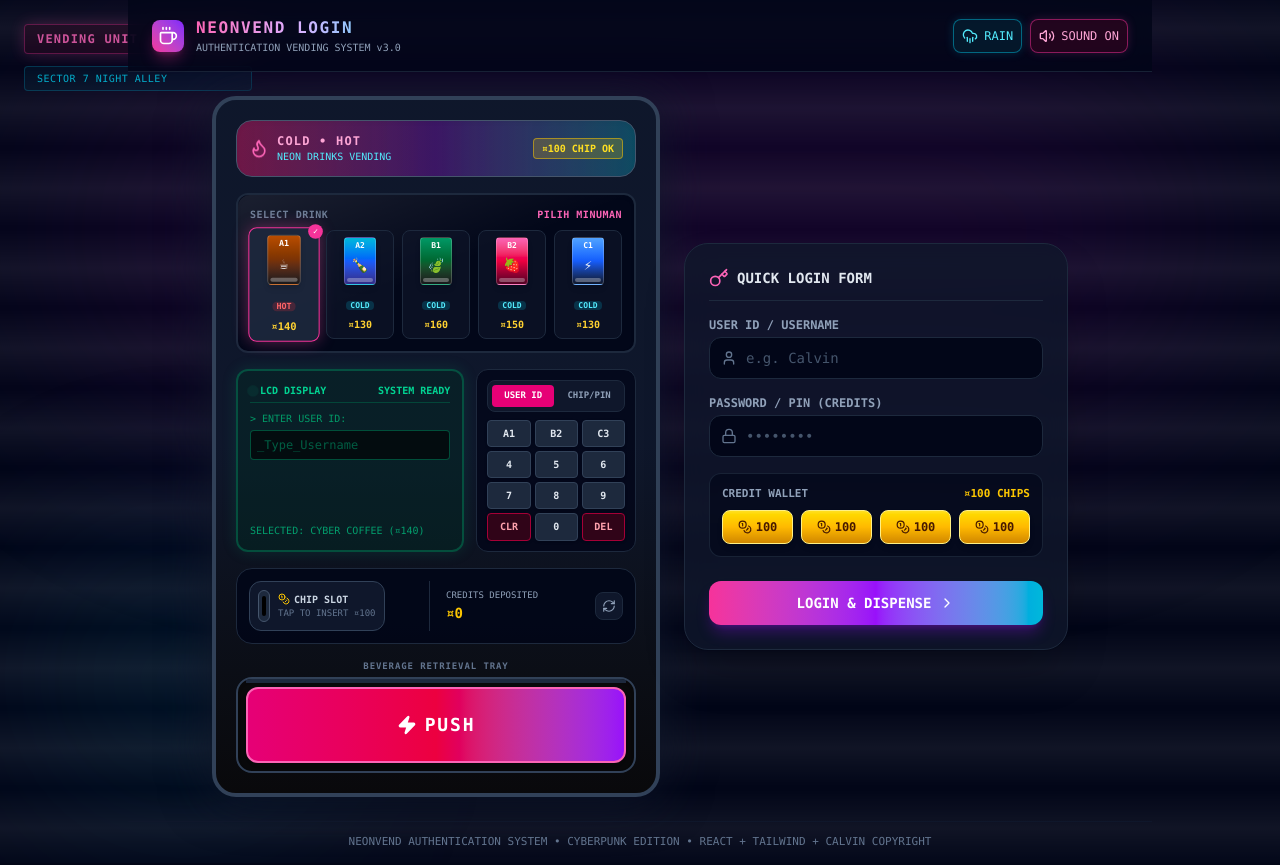
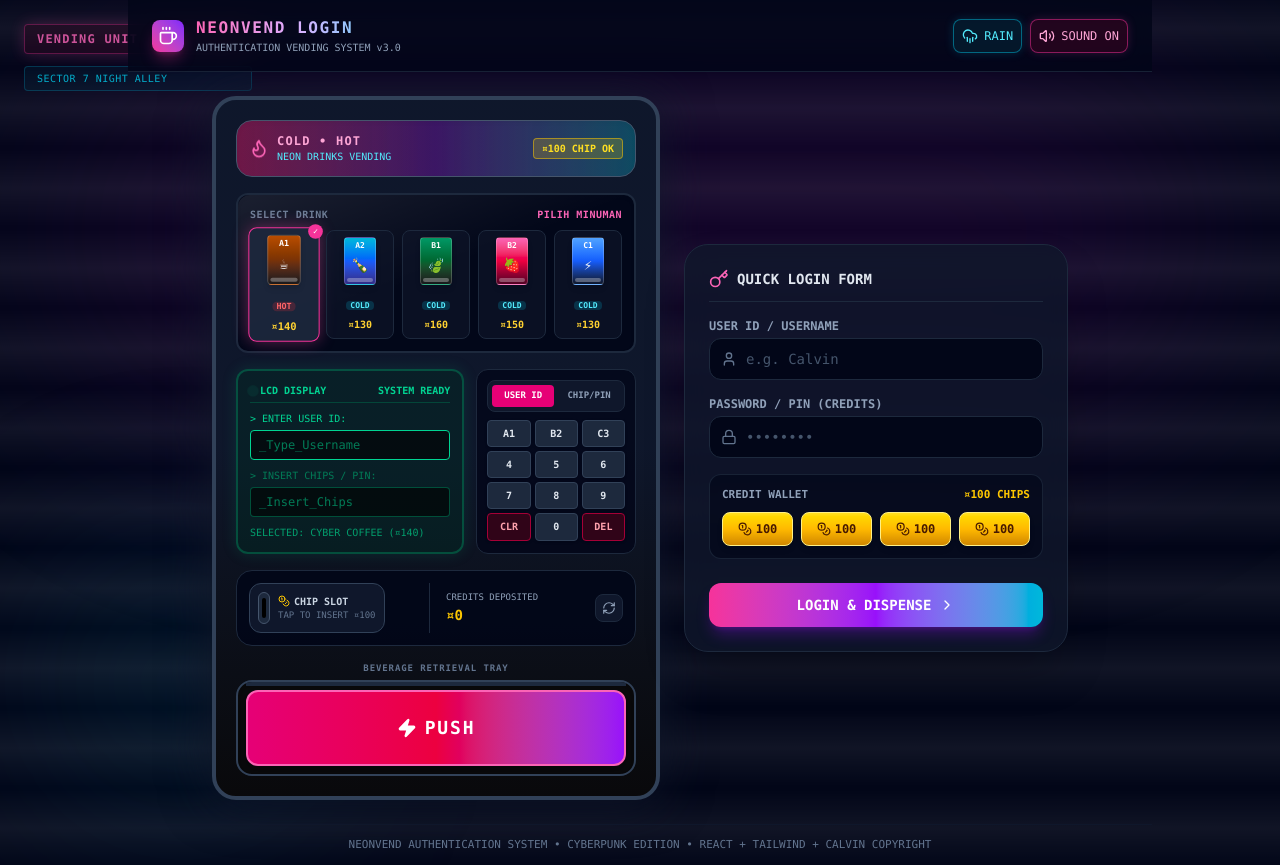
Before and after one commit to vinnshpa/praktik_react_deploy, a React (Vite) app: page / in a window 1280 px wide. Built offline with nearby package versions, Linux system fonts and the light colour scheme.

Commit message:
Add user input fields with focus handling

```diff
--- a/src/components/VendingMachine.jsx
+++ b/src/components/VendingMachine.jsx
@@ -1,9 +1,18 @@
+import { useRef } from 'react';
 import { Coins, Flame, RefreshCw, Zap } from 'lucide-react';
 import { DRINKS, KEYS } from '../data';
 
 export default function VendingMachine({ m }) {
   const { drink, tab, username, password, coins, coinAnim, error, appState } = m;
   const busy = appState === 'dispensing';
+  const userRef = useRef(null);
+  const passRef = useRef(null);
+  const fieldCls = (active) =>
+    `select-text w-full bg-black/60 px-2 py-2.5 sm:py-1.5 rounded border min-h-[40px] sm:min-h-[28px]
+     text-base sm:text-xs text-emerald-300 placeholder:text-emerald-700 font-mono caret-emerald-300
+     focus:outline-none focus:border-emerald-400 focus:shadow-[0_0_10px_rgba(16,185,129,0.4)]
+     ${active ? 'border-emerald-400' : 'border-emerald-800/80'}`;
+
   const tabBtn = (id, label) => (
     <button type="button" onClick={() => { m.fx('keypad'); m.setTab(id); }}
       className={`py-2 sm:py-1 text-[10px] sm:text-[9px] font-bold rounded ${tab === id ? 'bg-pink-600 text-white' : 'text-slate-400 hover:text-white'}`}>{label}</button>
@@ -60,12 +69,46 @@ export default function VendingMachine({ m }) {
               <span className="flex items-center gap-1"><span className="w-1.5 h-1.5 rounded-full bg-emerald-400 animate-ping" /> LCD DISPLAY</span>
               <span>SYSTEM READY</span>
             </div>
-            <div className="space-y-1">
-              <div className="text-[10px] text-emerald-600">{tab === 'username' ? '> ENTER USER ID:' : '> INSERT CHIPS / PIN:'}</div>
-              <div className="bg-black/60 p-1.5 rounded border border-emerald-800/80 text-xs text-emerald-300 min-h-[28px] break-all flex items-center">
-                {tab === 'username'
-                  ? username || <span className="animate-pulse text-emerald-700">_Type_Username</span>
-                  : password ? '•'.repeat(password.length) : <span className="animate-pulse text-emerald-700">_Insert_Chips</span>}
+            <div className="space-y-2">
+              <div className="space-y-1" onClick={() => userRef.current?.focus()}>
+                <div className={`text-[10px] ${tab === 'username' ? 'text-emerald-400' : 'text-emerald-700'}`}>&gt; ENTER USER ID:</div>
+                <input
+                  ref={userRef}
+                  type="text"
+                  value={username}
+                  onFocus={() => m.setTab('username')}
+                  onChange={(e) => m.onUser(e.target.value)}
+                  placeholder="_Type_Username"
+                  maxLength={12}
+                  disabled={busy}
+                  autoComplete="off"
+                  autoCorrect="off"
+                  autoCapitalize="off"
+                  spellCheck={false}
+                  enterKeyHint="next"
+                  onKeyDown={(e) => { if (e.key === 'Enter') { e.preventDefault(); passRef.current?.focus(); } }}
+                  className={fieldCls(tab === 'username')}
+                />
+              </div>
+              <div className="space-y-1" onClick={() => passRef.current?.focus()}>
+                <div className={`text-[10px] ${tab === 'password' ? 'text-emerald-400' : 'text-emerald-700'}`}>&gt; INSERT CHIPS / PIN:</div>
+                <input
+                  ref={passRef}
+                  type="password"
+                  value={password}
+                  onFocus={() => m.setTab('password')}
+                  onChange={(e) => m.onPass(e.target.value)}
+                  placeholder="_Insert_Chips"
+                  maxLength={10}
+                  disabled={busy}
+                  autoComplete="off"
+                  autoCorrect="off"
+                  autoCapitalize="off"
+                  spellCheck={false}
+                  enterKeyHint="go"
+                  onKeyDown={(e) => { if (e.key === 'Enter') { e.preventDefault(); e.currentTarget.blur(); m.submit(); } }}
+                  className={fieldCls(tab === 'password')}
+                />
               </div>
             </div>
           </div>
```
